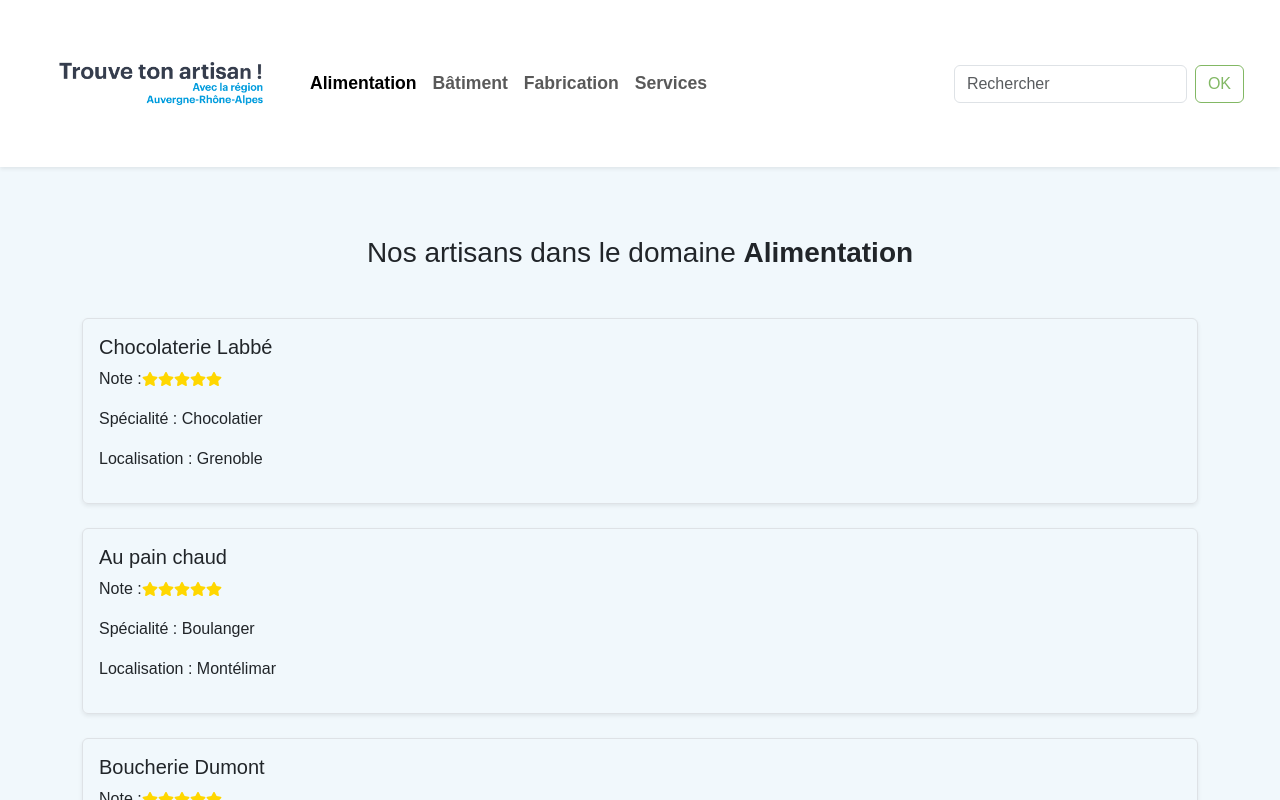
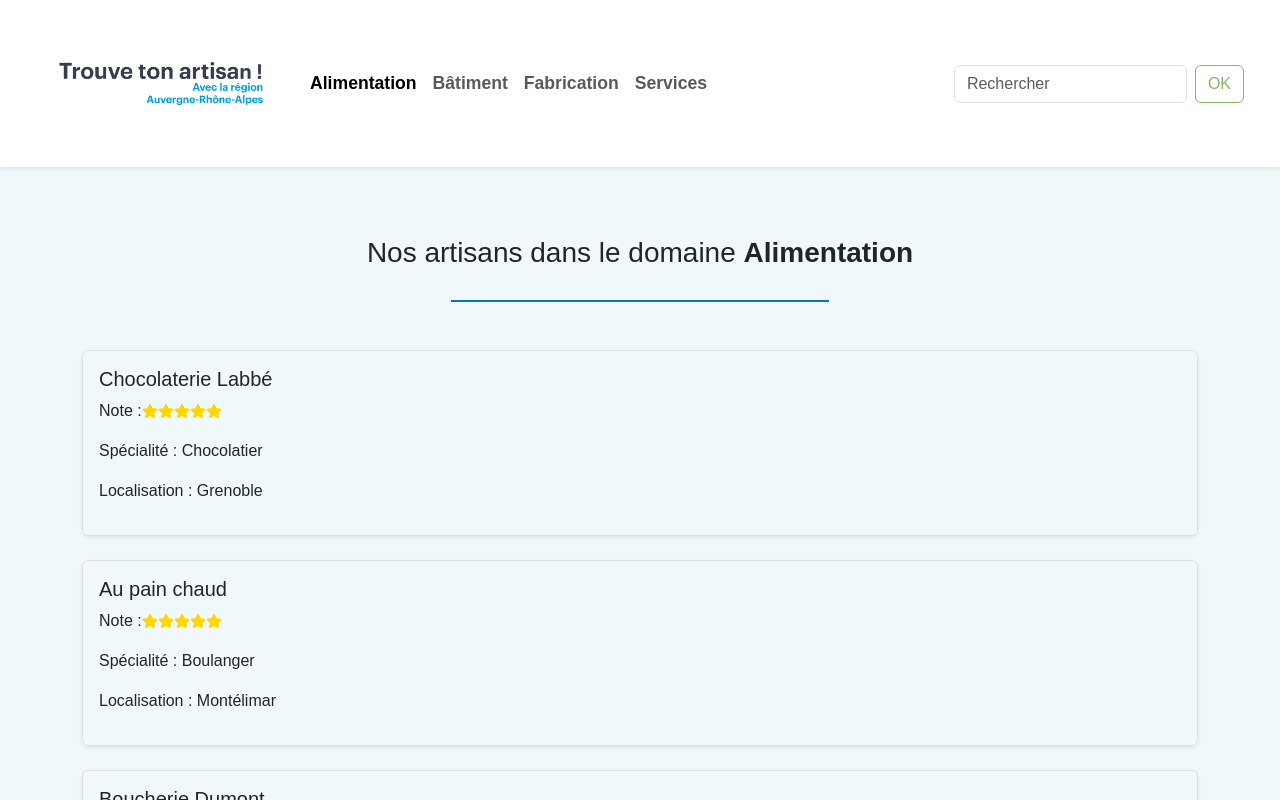
Before and after one commit to souczs/monArtisan, a React (Create React App) app: page /artisans/Alimentation in a window 1280 px wide. Shown: the top 800 px of the page. Built offline with nearby package versions, Linux system fonts and the light colour scheme.

Commit message:
ArtisansList

```diff
--- a/src/styles/components.scss
+++ b/src/styles/components.scss
@@ -38,3 +38,12 @@
 #bloc-category {
     height:50px;
 }
+
+#category-list::after {
+    content: '';
+    display: block;
+    width: 10cm;
+    height: 2px;
+    background-color: #0074c7;
+    margin: 30px auto 0;
+}
```
